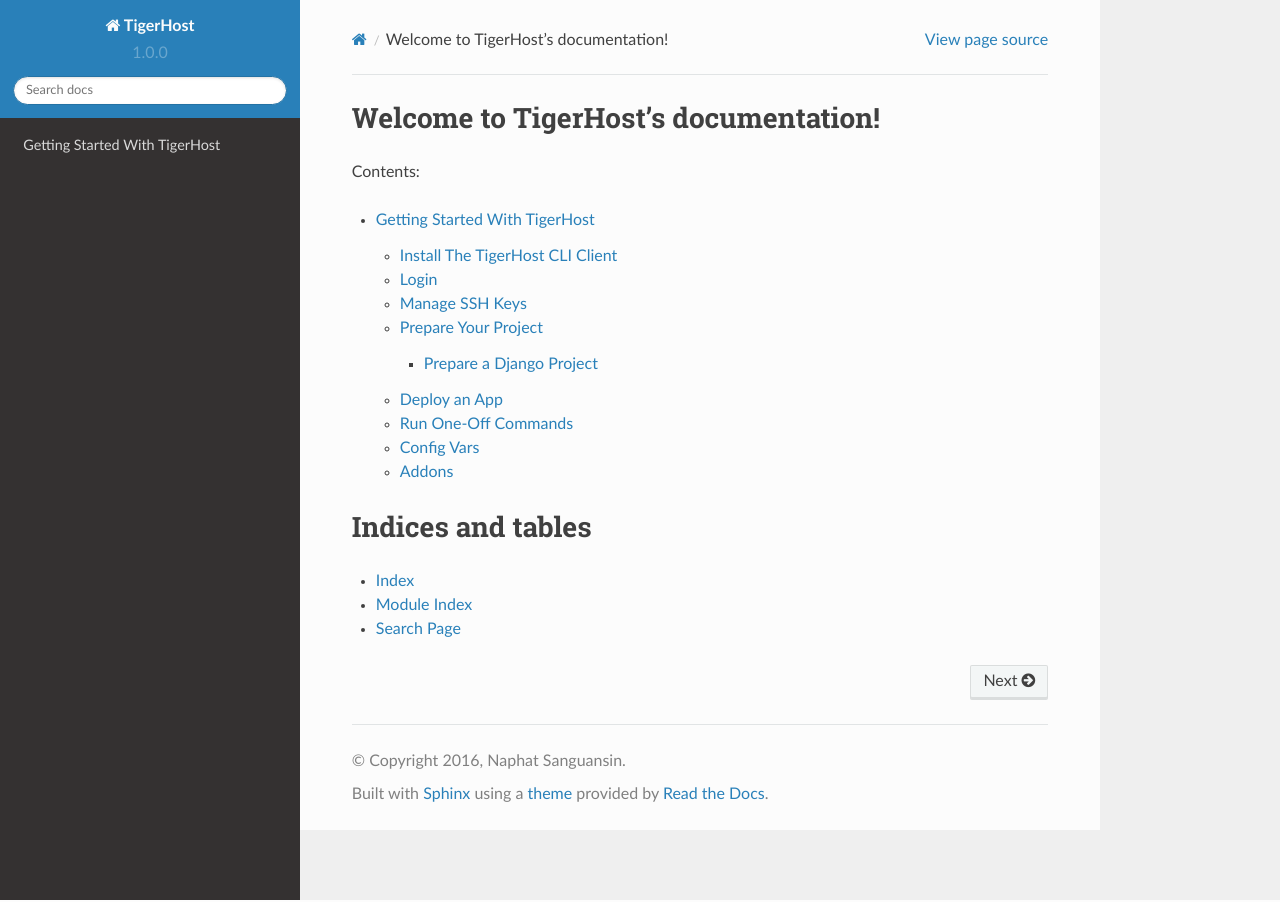
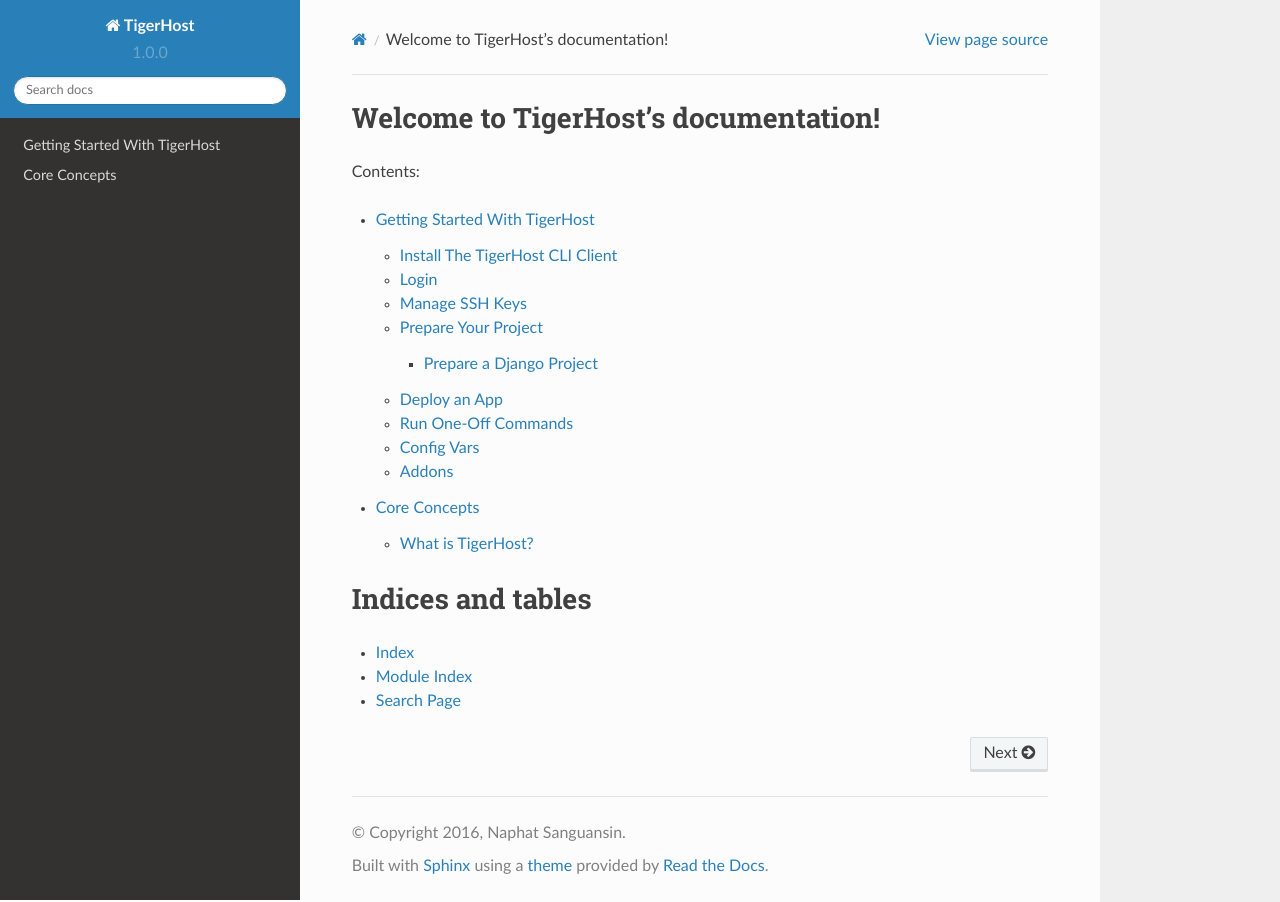
Before and after one commit to naphatkrit/TigerHost, a Sphinx documentation site: the page built from docs/index.rst, in a window 1280 px wide. Built offline with Sphinx 7.4.7 and the Read the Docs theme 2.0.0, drawn with Linux system fonts in a browser that asks for light colours.

Commit message:
[docs] core_concepts/what_is_tigerhost

```diff
--- /dev/null
+++ b/docs/core_concepts/index.rst
@@ -0,0 +1,7 @@
+Core Concepts
+=================================
+
+.. toctree::
+    :titlesonly:
+
+    what_is_tigerhost
--- a/docs/index.rst
+++ b/docs/index.rst
@@ -12,6 +12,7 @@
    :titlesonly:
 
    getting_started/index
+   core_concepts/index
 
 
 
```
Also changed, not shown: docs/core_concepts/what_is_tigerhost.rst (added, +8 -0 lines).
